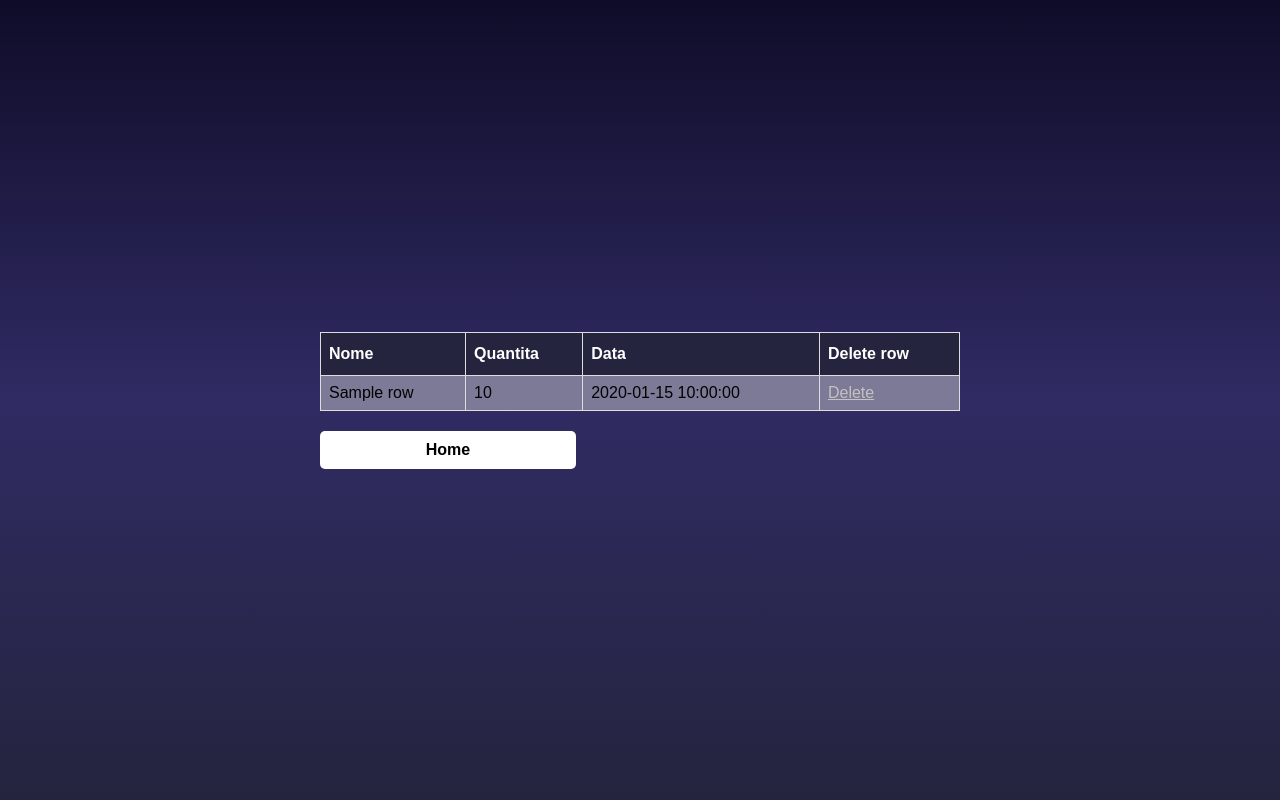
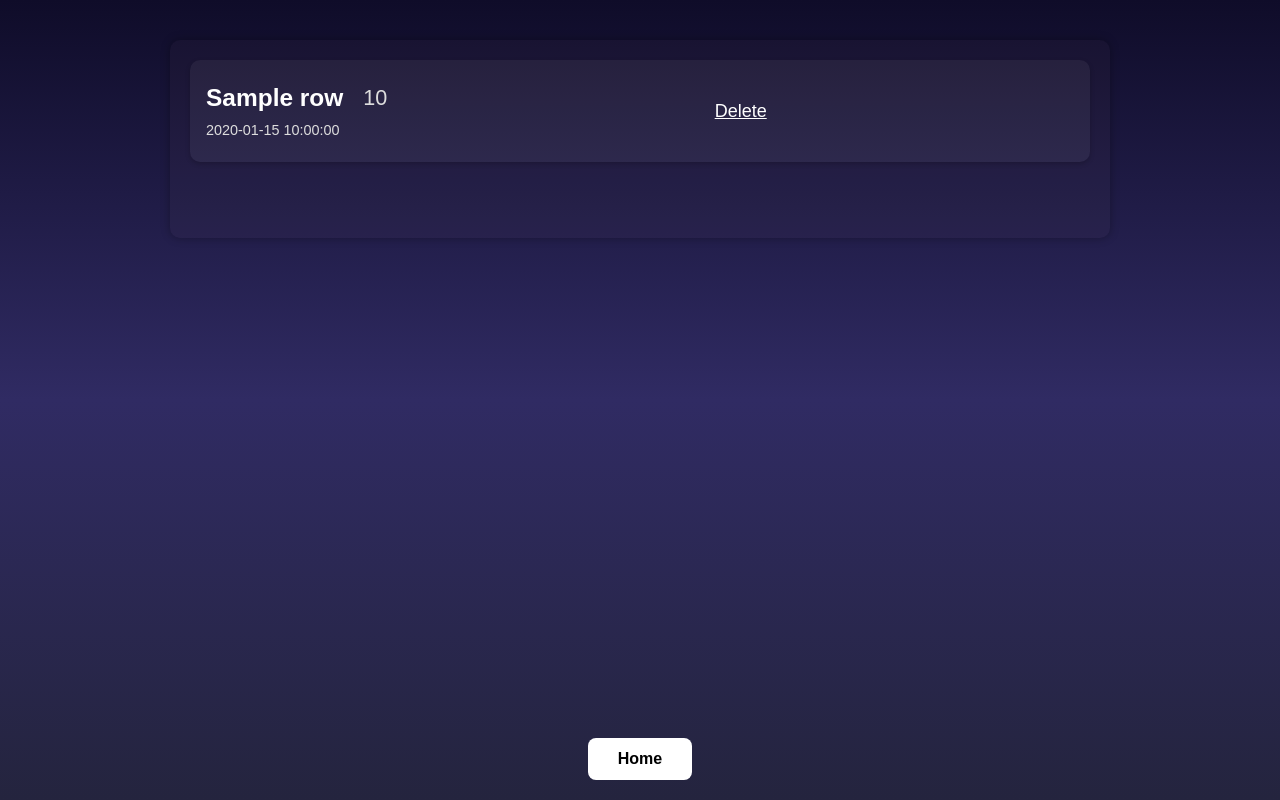
Before and after one commit to gianluigi97/WYB, a Flask app: template templates/history.html in a window 1280 px wide. Run offline with Flask 3, Linux system fonts and the light colour scheme; the template is opened without the code that fills it: most values are stand-ins (such as "Sample title", 1, 10 or a date in 2020).

Commit message:
modifiche visualizzazione storico (09/04/2025)

```diff
--- a/main.py
+++ b/main.py
@@ -82,6 +82,6 @@ def serve_sw():
 
 
 if __name__ == "__main__":
-    # port = int(os.getenv("PORT", 5000))
-    # app.run(host="0.0.0.0", port=port)
-    app.run(debug=True)
+    port = int(os.getenv("PORT", 5000))
+    app.run(host="0.0.0.0", port=port)
+    # app.run(host="192.168.1.27", port=5000, debug=True)
--- /dev/null
+++ b/static/records.css
@@ -0,0 +1,148 @@
+body {
+    margin: 0;
+    padding: 0;
+    display: flex;
+    flex-direction: column;
+    align-items: center;
+    font-family: 'Jost', sans-serif;
+    background: linear-gradient(to bottom, #0f0c29, #302b63, #24243e);
+    min-height: 100vh;
+    color: white;
+}
+
+#main {
+    width: 90%;
+    max-width: 900px;
+    background-color: rgba(134, 107, 107, 0.05);
+    border-radius: 10px;
+    padding: 20px;
+    max-height: 70vh;
+    overflow-y: auto;
+    overflow-x: auto;
+    box-shadow: 0 0 10px rgba(0,0,0,0.3);
+    margin-top: 40px;
+    padding-bottom: 60px; /* Spazio per il tasto home sempre visibile */
+}
+
+#history {
+    width: 100%;
+    border-collapse: collapse;
+}
+
+#history tr {
+    display: flex;
+    margin-bottom: 1rem;
+    background-color: rgba(255, 255, 255, 0.05);
+    padding: 1rem;
+    border-radius: 10px;
+    box-shadow: 0 2px 5px rgba(0, 0, 0, 0.2);
+    justify-content: space-between;
+    align-items: center;
+}
+
+#history td {
+    display: flex;
+    align-items: center;
+    justify-content: space-between;
+    padding: 8px 0;
+    font-size: 0.9em;
+    position: relative;
+    flex-grow: 1;
+}
+
+#history td .content {
+    display: flex;
+    flex-direction: column;
+    text-align: left;
+    flex-grow: 1; /* Consente ai dati di occupare tutto lo spazio disponibile */
+}
+
+#history td .top-row {
+    display: flex;
+    justify-content: flex-start;
+    align-items: center;
+    margin-bottom: 5px;
+}
+
+#history td .top-row span {
+    margin-right: 20px; /* Spaziatura tra Nome e Quantità */
+}
+
+#history td .top-row .quantity {
+    font-size: 1.5em;  /* Quantità più piccola */
+    color: #ddd; /* Colore chiaro */
+}
+
+#history td .top-row .name {
+    font-size: 1.7em;  /* Nome più grande */
+    font-weight: bold;
+    color: white; /* Colore del nome */
+}
+
+#history td .date-container {
+    text-align: left;  /* Data allineata a sinistra */
+    margin-top: 5px;
+    color: #ddd;
+}
+
+#history td .delete-container {
+    margin-left: 14px; /* Distanza tra i dati e il tasto delete */
+    display: flex;
+    justify-content: center;
+    align-items: center;
+}
+
+#history td .delete-container a {
+    color: #ddd;
+    font-weight: 500;
+    text-decoration: none;
+}
+
+#homeButton {
+    position: fixed;
+    bottom: 20px;
+    width: 100%;
+    display: flex;
+    justify-content: center;
+}
+
+button {
+    padding: 12px 30px;
+    border: none;
+    border-radius: 8px;
+    background: #fff;
+    font-size: 1em;
+    font-weight: bold;
+    cursor: pointer;
+    transition: 0.3s;
+}
+
+button:hover {
+    background: #dfee13;
+}
+
+/* Responsive tweaks per mobile */
+@media (max-width: 768px) {
+    #history td .content {
+        margin-right: 10px;
+    }
+
+    #history td .delete-container {
+        margin-left: 10px;
+        text-align: center;
+    }
+
+    #history td .date-container {
+        text-align: left;
+        margin-top: 10px;
+        color: #ddd;
+    }
+
+    #homeButton {
+        position: fixed;
+        bottom: 20px;
+        width: 100%;
+        display: flex;
+        justify-content: center;
+    }
+}
--- a/templates/history.html
+++ b/templates/history.html
@@ -4,89 +4,35 @@
     <meta charset="UTF-8">
     <meta name="viewport" content="width=device-width, initial-scale=1.0">
     <title>Storico</title>
-    <style>
-        body {
-            margin: 0;
-            padding: 0;
-            display: flex;
-            justify-content: center;
-            align-items: center;
-            min-height: 100vh;
-            font-family: 'Jost', sans-serif;
-            background: linear-gradient(to bottom, #0f0c29, #302b63, #24243e);
-        }
-
-        #main {
-            width: 50%;
-        }
-
-        #history {
-            font-family: Arial, Helvetica, sans-serif;
-            border-collapse: collapse;
-            width: 100%;
-            color: white;
-        }
-
-        #history td, #history th {
-            border: 1px solid #ddd;
-            padding: 8px;
-        }
-        #history tr:first-child(){background-color: #7c7a97; color: red}
-
-        #history tr:nth-child(even){background-color: #7c7a97; color: black}
-
-        #history tr:hover {background-color: #e4ec7d86; color: black;}
-
-        #history th {
-            padding-top: 12px;
-            padding-bottom: 12px;
-            text-align: left;
-            background-color: #24243e;
-            color: white;
-        }
-
-        .buttons {
-            display: flex;
-            justify-content: center;
-            gap: 20px;
-        }
-
-        button {
-            width: 40%;
-            padding: 10px;
-            border: none;
-            border-radius: 5px;
-            background: #fff;
-            font-size: 1em;
-            font-weight: bold;
-            cursor: pointer;
-            transition: 0.3s;
-            margin-top: 20px;
-        }
-
-        button:hover {
-            background: #dfee13;
-        }
-    </style>
+    <link rel="stylesheet" href="{{ url_for('static', filename='records.css') }}">
 </head>
 <body>
     <div id="main">
         <table id="history">
+            {% for row in history %}
             <tr>
-                <th>Nome</th>
-                <th>Quantita</th>
-                <th>Data</th>
-                <th>Delete row</th>
+                <td>
+                    <div class="content">
+                        <div class="top-row">
+                            <span class="name">{{ row.nome }}</span>
+                            <span class="quantity">{{ row.qty }}</span>
+                        </div>
+                        <div class="date-container">
+                            <span>{{ row.time }}</span>
+                        </div>
+                    </div>
+                </td>
+                <td class="delete-container">
+                    <a href="{{ url_for('delete_record', record_id=row.id) }}"
+                       onclick="return confirm('Are you sure you want to delete this record?')" style="color: white; font-size: large;">
+                       Delete
+                    </a>
+                </td>
             </tr>
-            {% for row in history %}
-                <tr>
-                    <td>{{ row.nome }}</td>
-                    <td>{{ row.qty }}</td>
-                    <td>{{ row.time }}</td>
-                    <td id="delete_button"><a style="color: rgb(197, 193, 193); font-weight: 300" href="{{ url_for('delete_record', record_id=row.id) }}" onclick="return confirm('Are you sure you want to delete this record?')">Delete</a></td>
-                </tr>
             {% endfor %}
         </table>
+    </div>
+    <div id="homeButton">
         <a href="{{ url_for('homepage') }}">
             <button>Home</button>
         </a>
```
Also changed, not shown: static/style.css (+5 -5 lines), static/trash.png (added).
